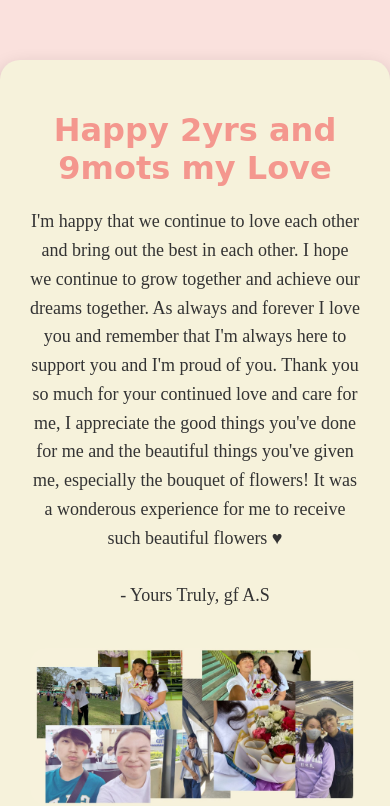
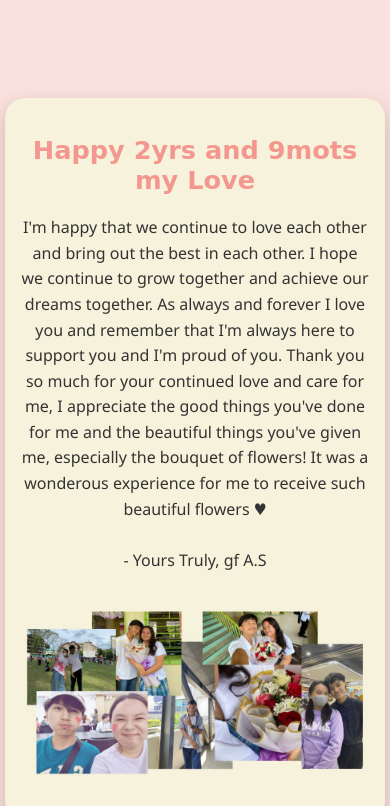
Before and after one commit to eugenegabonia15/ForYou, a website: page public/click.html in a window 390 px wide. Shown: the part 141-947 px from the top of the page. Drawn offline with Linux system fonts and the light colour scheme.

Commit message:
Update without any changes

```diff
--- a/public/oshie.css
+++ b/public/oshie.css
@@ -2,9 +2,12 @@ body {
   display: flex;
   justify-content: center;
   align-items: center;
-  min-height: 150vh;   /* full height */
+  min-height: 150vh; /* full height */
   background-color: #fae1dd;
   margin: 0;
+  padding: 20px; /* added padding for smaller screens */
+  box-sizing: border-box;
+  font-family: "Segoe UI", Tahoma, Geneva, Verdana, sans-serif;
 }
 
 /* Wrapper holds container + button stacked */
@@ -12,13 +15,16 @@ body {
   display: flex;
   flex-direction: column;
   align-items: center;
-  gap: 20px;  /* space between container and button */
+  gap: 20px; /* space between container and button */
+  width: 100%;
+  max-width: 700px; /* max width for large screens */
 }
 
 .container {
   max-width: 600px;
+  width: 100%;
   background: #f6f2db;
-  padding: 30px;
+  padding: 30px 20px; /* slightly smaller horizontal padding for mobiles */
   border-radius: 20px;
   box-shadow: 0 8px 20px rgba(0,0,0,0.2);
   text-align: center;
@@ -28,12 +34,15 @@ h1 {
   color: #f4978e;
   margin-bottom: 20px;
   font-family: "Brush Script MT", cursive;
+  font-size: 2.2rem;
 }
 
 p {
-  font-size: 18px;
+  font-size: 1.1rem;
   line-height: 1.6;
   color: #333;
+  text-align: center;
+  word-wrap: break-word;
 }
 
 .container-img {
@@ -42,7 +51,6 @@ p {
   border-radius: 15px;
   margin-top: 20px;
 }
-
 
 .back-btn {
   padding: 12px 25px;
@@ -56,19 +64,44 @@ p {
   color: #fff;
   box-shadow: 0 5px 10px rgba(0,0,0,0.2);
   transition: 0.3s ease;
+  display: inline-block;
 }
 
 .back-btn:hover {
   background-color: #d62828;
   transform: scale(1.1);
 }
+
 .video-wrapper {
   margin-top: 20px;
   display: flex;
   justify-content: center;
+  width: 100%;
 }
 
 .video-wrapper iframe {
+  width: 100%;
+  max-width: 560px;
+  height: 315px;
   border-radius: 15px;
   box-shadow: 0 8px 20px rgba(0,0,0,0.2);
 }
+
+/* Responsive for smaller screens */
+@media (max-width: 480px) {
+  h1 {
+    font-size: 1.6rem;
+  }
+
+  p {
+    font-size: 1rem;
+  }
+
+  .container {
+    padding: 20px 15px;
+  }
+
+  .video-wrapper iframe {
+    height: 200px;
+  }
+}
```
